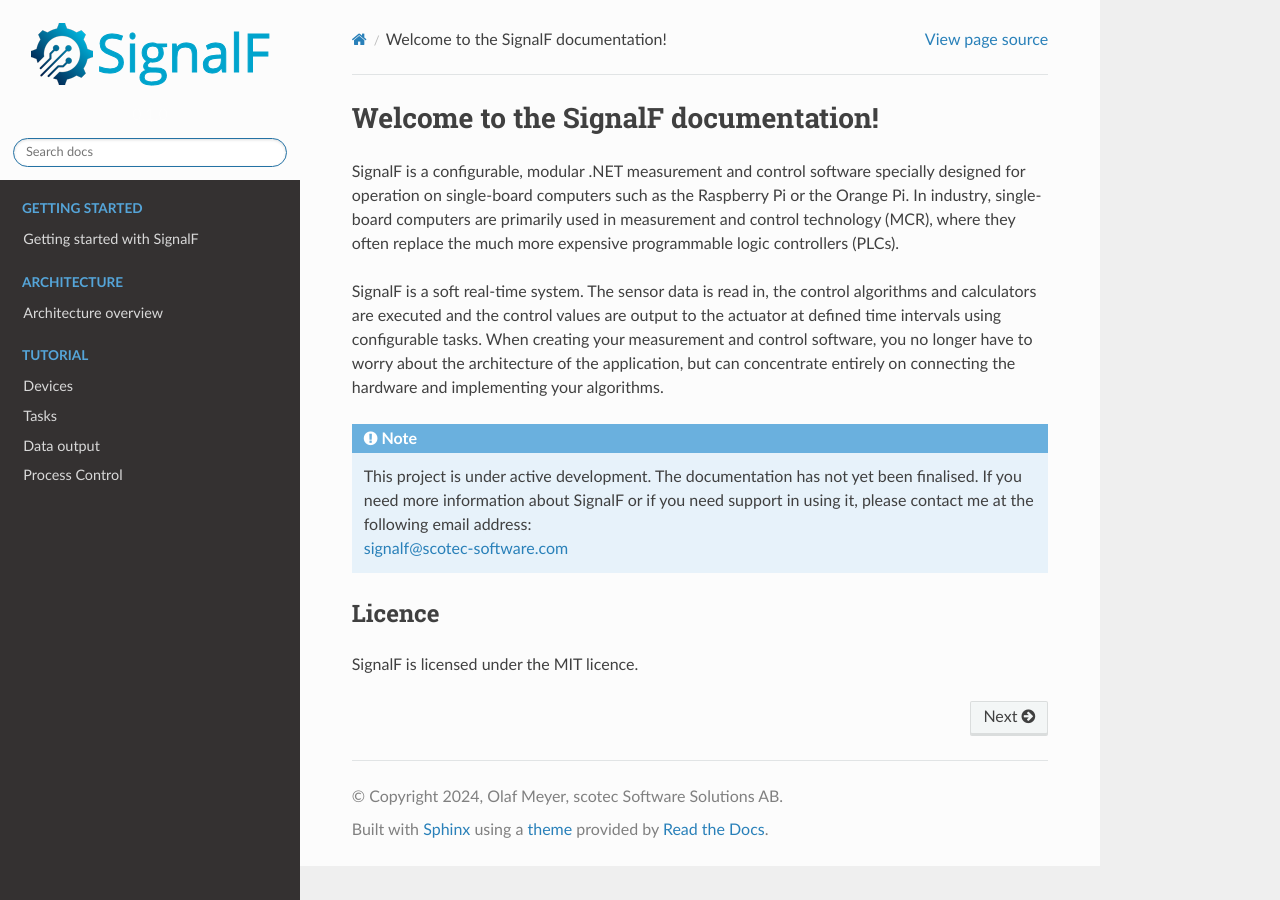
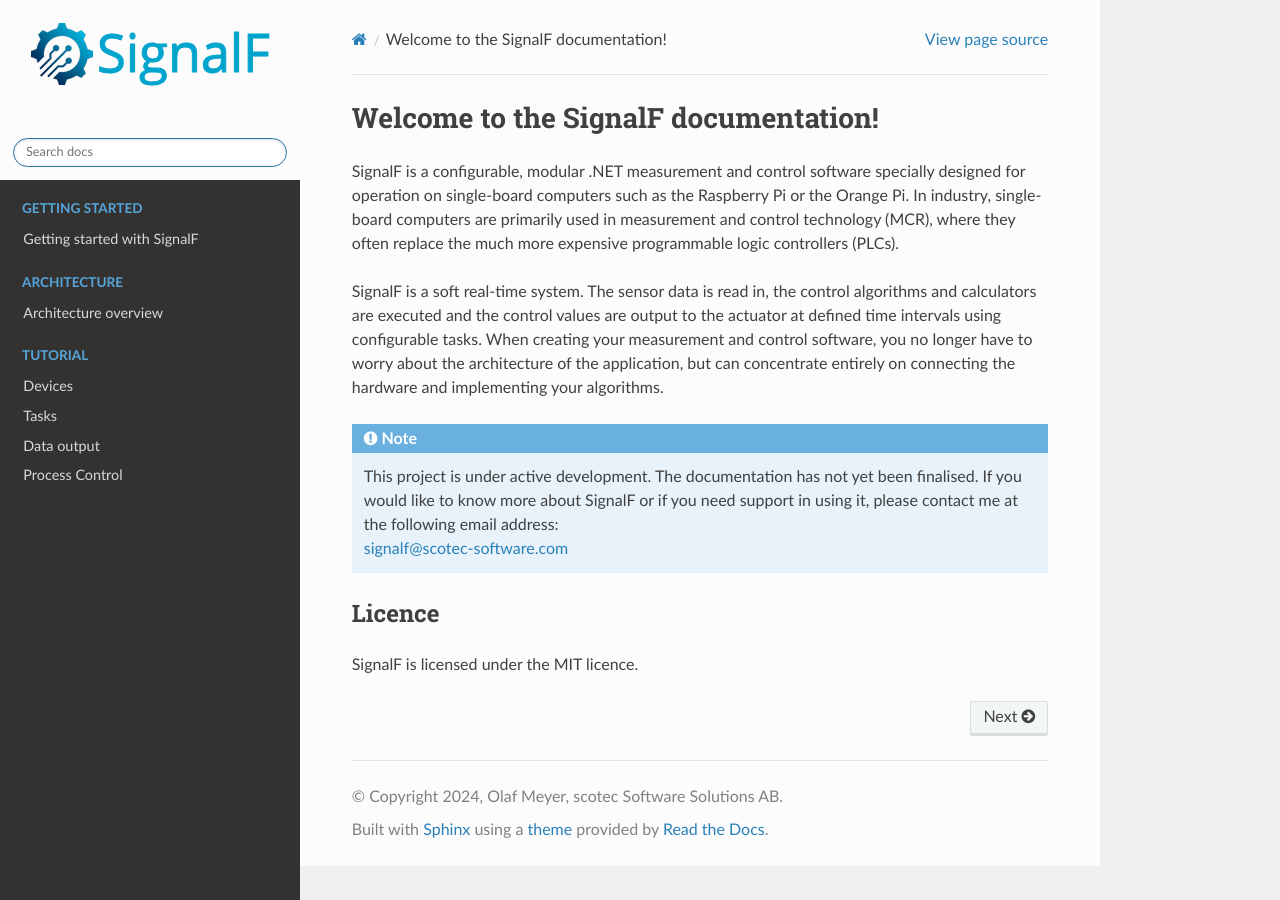
Before and after one commit to SignalF/SignalF.Documentation, a Sphinx documentation site: the page built from docs/source/index.rst, in a window 1280 px wide. Built offline with Sphinx 7.4.7 and the Read the Docs theme 2.0.0, drawn with Linux system fonts in a browser that asks for light colours.

Commit message:
Update index.rst

```diff
--- a/docs/source/index.rst
+++ b/docs/source/index.rst
@@ -32,7 +32,7 @@
 
 .. note::
    | This project is under active development.
-     The documentation has not yet been finalised. If you need more information about SignalF or if you need support in using it, please contact me at the following email address:
+     The documentation has not yet been finalised. If you would like to know more about SignalF or if you need support in using it, please contact me at the following email address:
    | signalf@scotec-software.com
 
 
```
